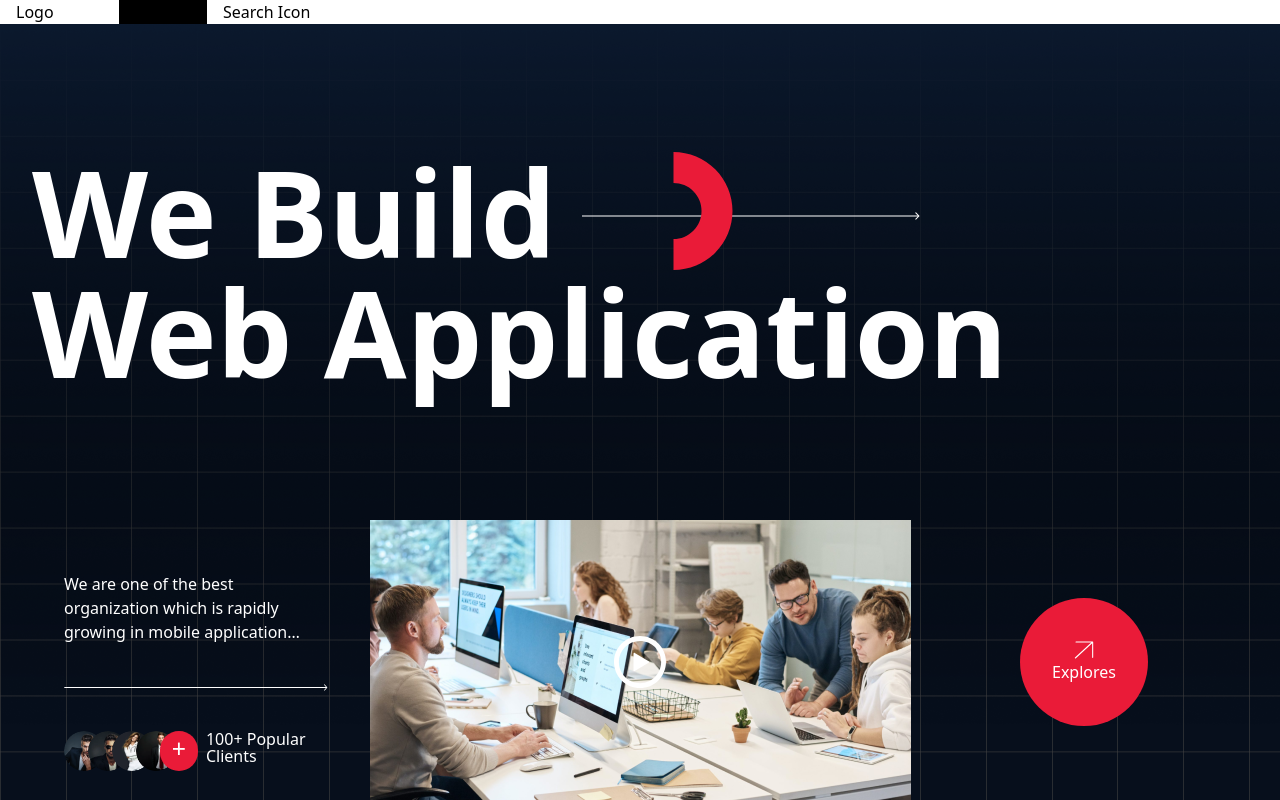
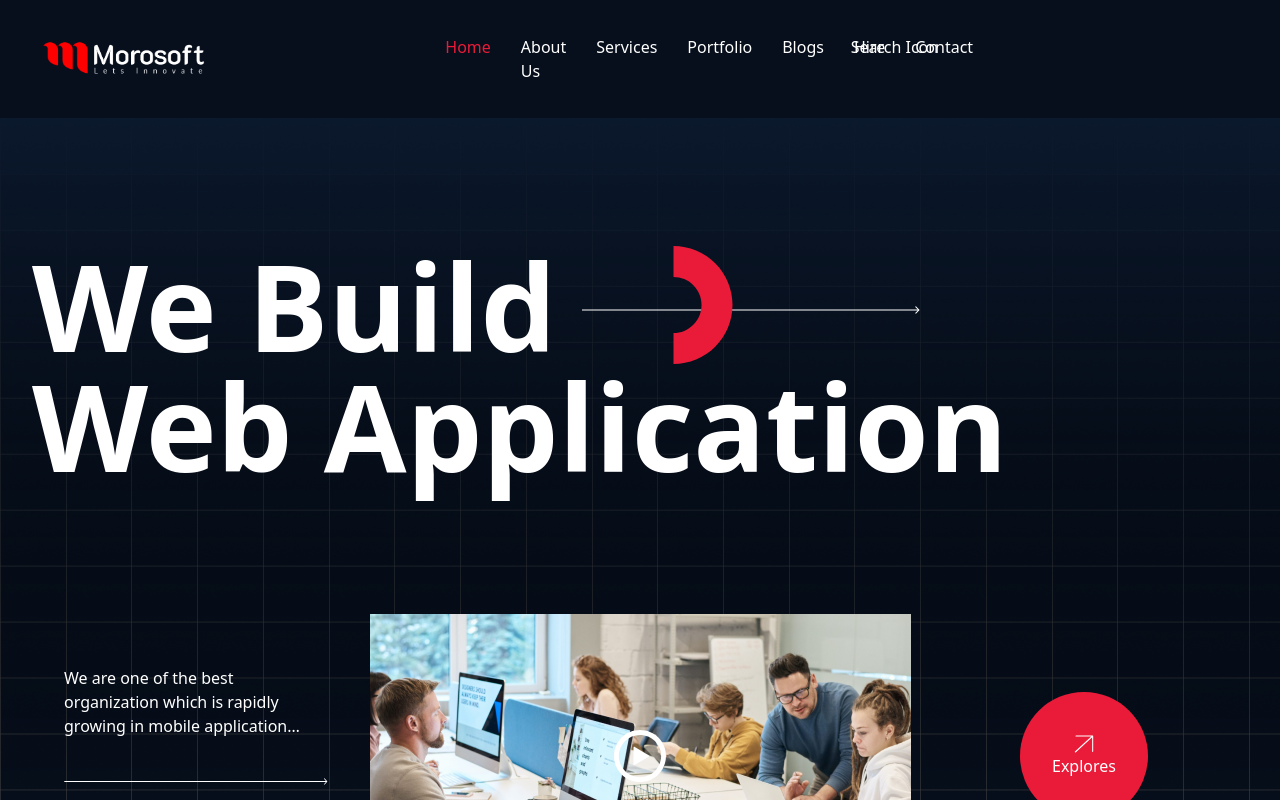
Before and after one commit to awsj007/morosoft-web, a Next.js app: page / in a window 1280 px wide. Shown: the top 800 px of the page. Built offline with nearby package versions, Linux system fonts and the light colour scheme.

Commit message:
Header Updated

```diff
--- a/components/common/Header/page.jsx
+++ b/components/common/Header/page.jsx
@@ -4,18 +4,46 @@ import React from "react";
 const Header = () => {
     return (
         <>
-            <header className="container mx-auto flex">
-                <section className="grid grid-cols-4 gap-4">
+            <header className="relative bg-dark-gray text-white">
+                <div className=" left-0 right-0 w-[1200px] mx-auto ">
+                    <section className="grid grid-cols-3 gap-4 py-[35px]">
                         <div className="">
-                        <h1>Logo</h1>
+                            <img
+                                src="./assets/logo.png"
+                                alt=""
+                                className="w-[174px] h-[45px] object-contain"
+                            />
                         </div>
-                    <nav className="bg-black">
-                        <h1>Menu</h1>
-                    </nav>
+                        <div className="">
+                            <ul className="flex">
+                                <li>
+                                    <a href="/" className="text-sm font-medium text-primary-red pe-[30px]">Home</a>
+                                </li>
+                                <li>
+                                    <a href="#" className="text-sm pe-[30px]">About Us</a>
+                                </li>
+                                <li>
+                                    <a href="#" className="text-sm pe-[30px]">Services</a>
+                                </li>
+                                <li>
+                                    <a href="#" className="text-sm pe-[30px]">Portfolio</a>
+                                </li>
+                                <li>
+                                    <a href="#" className="text-sm pe-[30px]">Blogs</a>
+                                </li>
+                                <li>
+                                    <a href="#" className="text-sm pe-[30px]">Hire</a>
+                                </li>
+                                <li>
+                                    <a href="#" className="text-sm pe-[30px]">Contact</a>
+                                </li>
+                            </ul>
+                        </div>
                         <div className="">
                             <h1>Search Icon</h1>
                         </div>
                     </section>
+                </div>
             </header>
         </>
     )
```
Also changed, not shown: public/assets/logo.png (added). Lines whose indentation alone changed are shown as unchanged.
